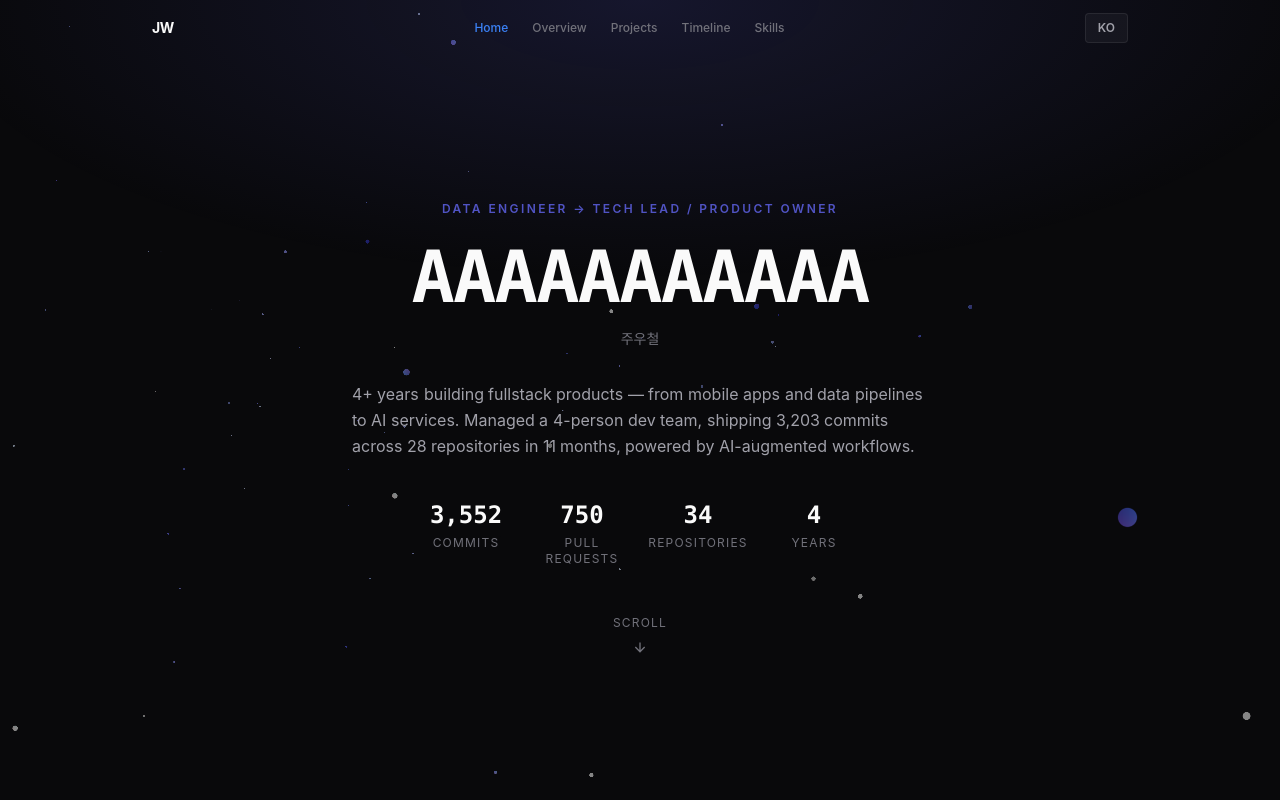
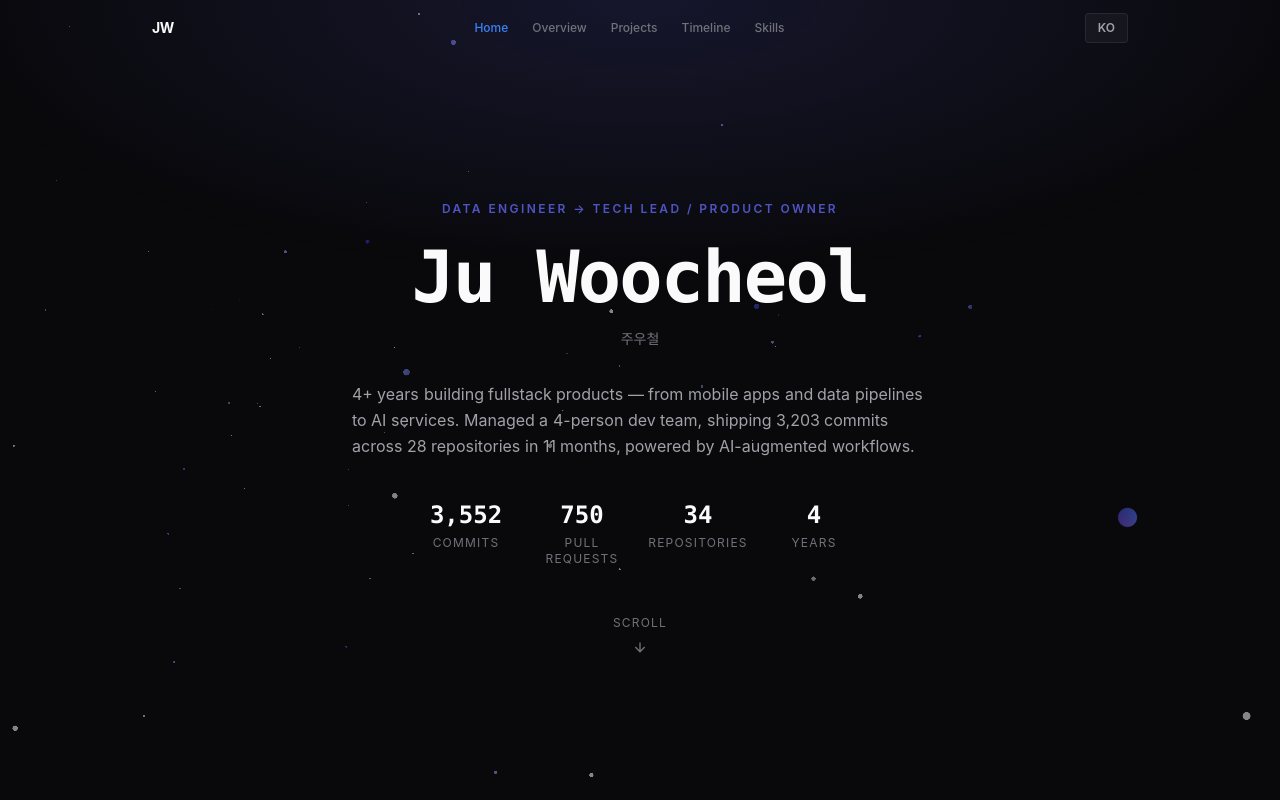
Before and after one commit to juuc/portfolio, a React (Vite) app: page / in a window 1280 px wide. Shown: the top 800 px of the page. Built offline with nearby package versions, Linux system fonts and the light colour scheme.

Commit message:
fix: reset hasRun ref on cleanup to handle React StrictMode double-mount

```diff
--- a/src/components/ui/DecryptedText.tsx
+++ b/src/components/ui/DecryptedText.tsx
@@ -80,6 +80,7 @@ const DecryptedText = ({
     return () => {
       clearInterval(scrambleInterval);
       clearInterval(revealInterval);
+      hasRun.current = false;
     };
   }, [text, speed, characters, revealDirection]);
 
```
